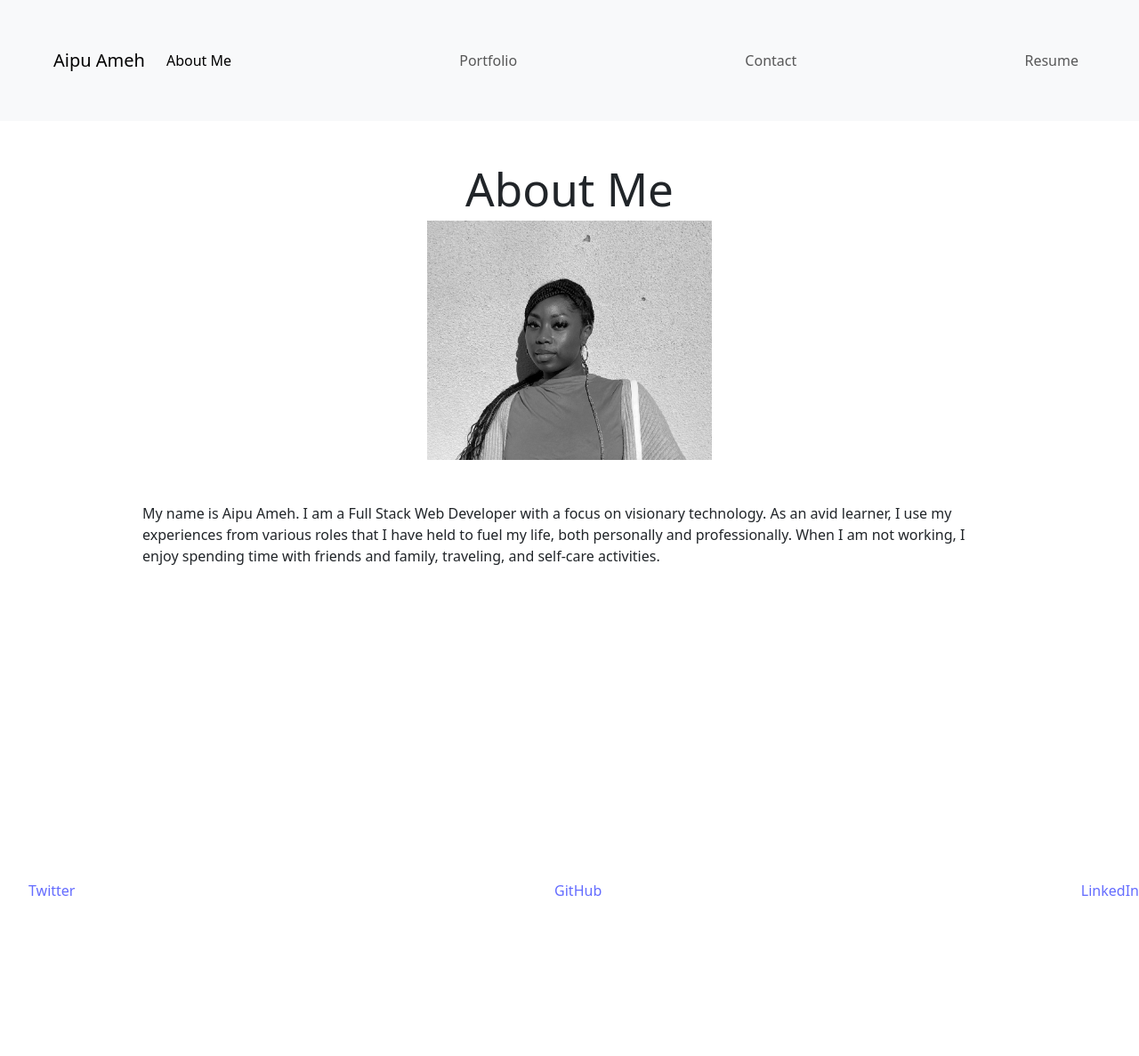
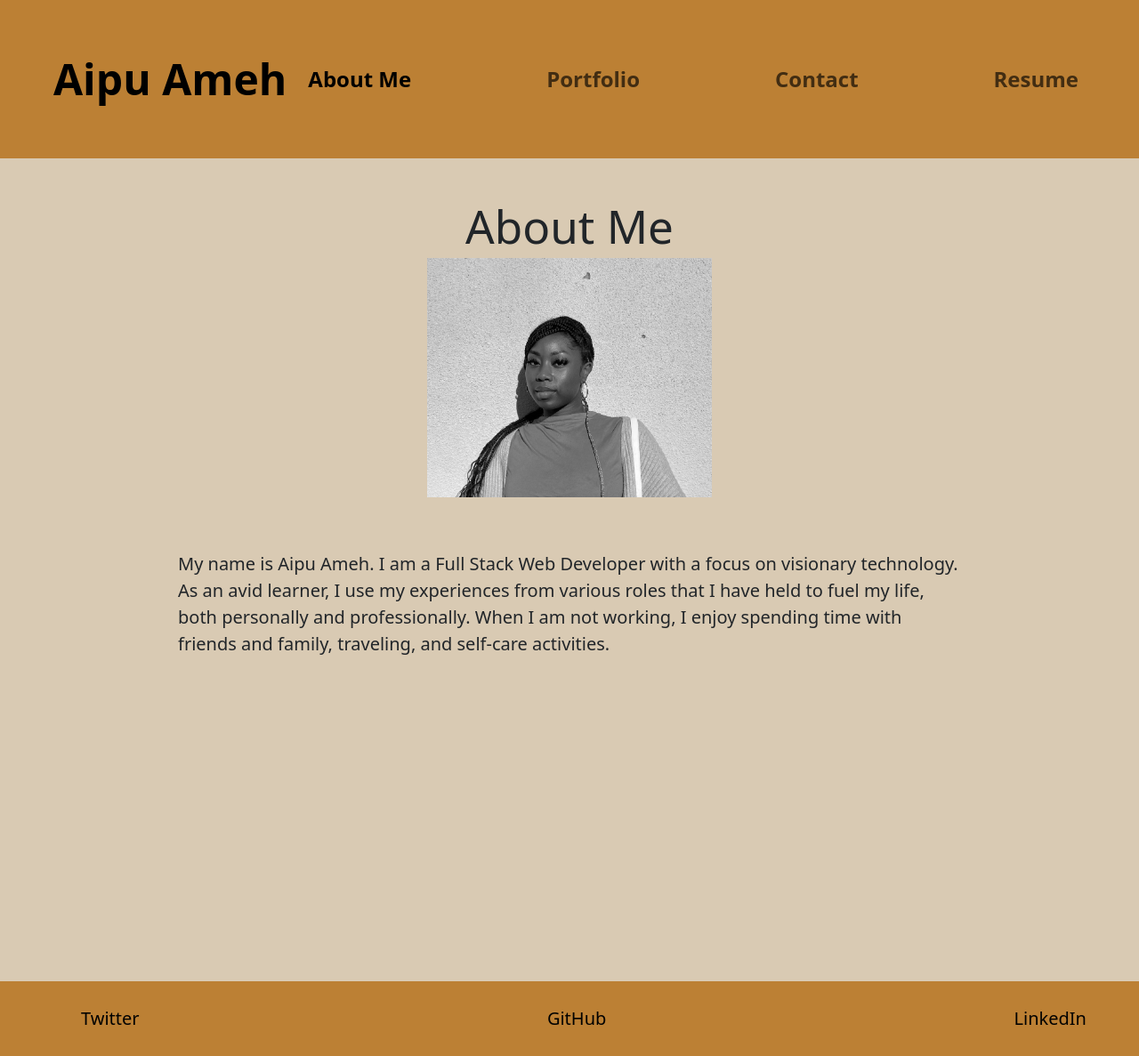
Before and after one commit to AipuAmeh/my-react-portfolio, a React (Vite) app: page / in a window 1280 px wide. Shown: the whole page at 89% size. Before the commit the page ends 1029 px from the top, so only its background shows below. Built offline with nearby package versions, Linux system fonts and the light colour scheme.

Commit message:
working on stylink

```diff
--- a/src/App.css
+++ b/src/App.css
@@ -2,6 +2,7 @@
   margin: 0 0;
   padding: 0 auto;
   text-align: center;
+  background-color: #D9CAB3;
 
 }
 
--- a/src/App.jsx
+++ b/src/App.jsx
@@ -2,10 +2,11 @@
 import Header from './components/Header';
 import Footer from './components/Footer';
 import { Outlet } from 'react-router-dom';
-
+// import{ React } from 'react'
 
 
 import './App.css'
+import './components/css/index.css'
 
 function App() {
 
--- a/src/components/Footer.jsx
+++ b/src/components/Footer.jsx
@@ -5,22 +5,32 @@ const style = {
         display: "flex",
         flex: "wrap",
         justifyContent: "space-between"
+    },
+    link: {
+        color: "black",
+        textDecoration: "none",
+        fontSize: '1.25em'
     }
 }
 
 export default function Footer() {
     return (
         <footer className="social-sites" >
-            <ul style={style.list}>
+            <ul className='footer-list' style={style.list}>
                 <li>
                 <Link
+                style={style.link}
                 to='https://twitter.com/home?lang=en'>Twitter</Link>
                     </li>
                 <li>
-                <Link to='https://github.com/AipuAmeh'>GitHub</Link>
+                <Link
+                style={style.link}
+                to='https://github.com/AipuAmeh'>GitHub</Link>
                 </li>
                 <li>
-                <Link to='https://www.linkedin.com/in/aipu-ameh-74928522a/'>LinkedIn</Link>
+                <Link
+                style={style.link}
+                to='https://www.linkedin.com/in/aipu-ameh-74928522a/'>LinkedIn</Link>
                 </li>
             </ul>
         </footer>
--- a/src/components/Header.jsx
+++ b/src/components/Header.jsx
@@ -5,7 +5,7 @@ import Nav from './Navigation';
 
 function Header() {
   return (
-    <header >
+    <header className='main-header' >
       <Nav />
     </header>
   );
--- a/src/components/Navigation.jsx
+++ b/src/components/Navigation.jsx
@@ -7,7 +7,7 @@ const styles = {
     navList: {
       display: "flex",
       justifyContent: "space-between",
-      width: "100%"
+      width: "100%",
     }
     }
 
@@ -15,7 +15,7 @@ function Nav() {
     const currentPage = useLocation().pathname
 
     return (
-        <nav  className="navbar navbar-expand-lg bg-body-tertiary p-5" style={styles.nav}>
+        <nav  className="navbar navbar-expand-lg p-5" style={styles.nav}>
         <div className="container-fluid">
           <Link className="navbar-brand">
             Aipu Ameh
--- /dev/null
+++ b/src/components/css/index.css
@@ -0,0 +1,39 @@
+
+.navbar {
+    background-color: #BC8034;
+}
+
+.navbar-brand {
+    font-weight: 850;
+    font-size: 3em;
+}
+
+.nav-item {
+    font-weight: 700;
+    font-size: 1.5em;
+}
+
+.nav-item:hover{
+    background-color: #D9CAB3;
+}
+
+.content {
+    font-size: 20px;
+}
+
+footer {
+    background-color: #BC8034;
+}
+
+.social-sites {
+    border: solid;
+    border-color: #BC8034 ;
+    padding: 1.5em;
+}
+
+.footer-list {
+    margin: auto 2em;
+}
+/* .social-sites, Link: {
+color: black;
+} */
--- a/src/pages/AboutMe.jsx
+++ b/src/pages/AboutMe.jsx
@@ -17,11 +17,11 @@ const styles = {
 export default function AboutMeCard() {
     return (
         <div className="about-me-section mt-5" style={styles.content}>
-            <h1>About Me</h1>
+            <h1 >About Me</h1>
 
             <img src="./src/assets/portfoliophoto.jpg" className="headshot" alt="headshot photo" style={styles.headshot}></img>
 
-            <p className="text-start" style={styles.aboutMeText}> My name is Aipu Ameh. I am a Full Stack Web Developer with a focus on visionary technology. As an avid learner, I use my experiences from various roles that I have held to fuel my life, both personally and professionally. When I am not working, I enjoy spending time with friends and family, traveling, and self-care activities.</p>
+            <p className="text-start content" style={styles.aboutMeText}> My name is Aipu Ameh. I am a Full Stack Web Developer with a focus on visionary technology. As an avid learner, I use my experiences from various roles that I have held to fuel my life, both personally and professionally. When I am not working, I enjoy spending time with friends and family, traveling, and self-care activities.</p>
         </div>
     )
 }
```
